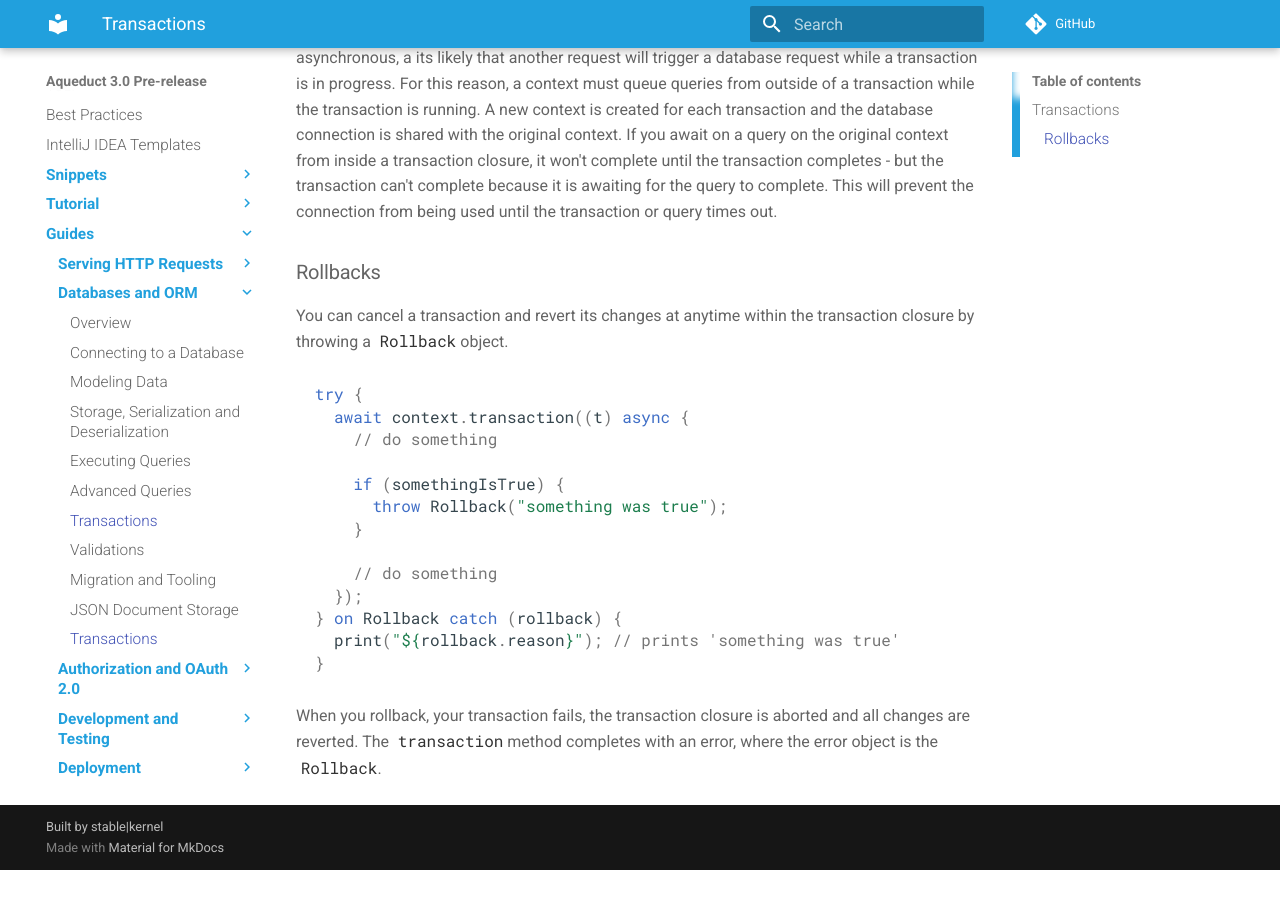
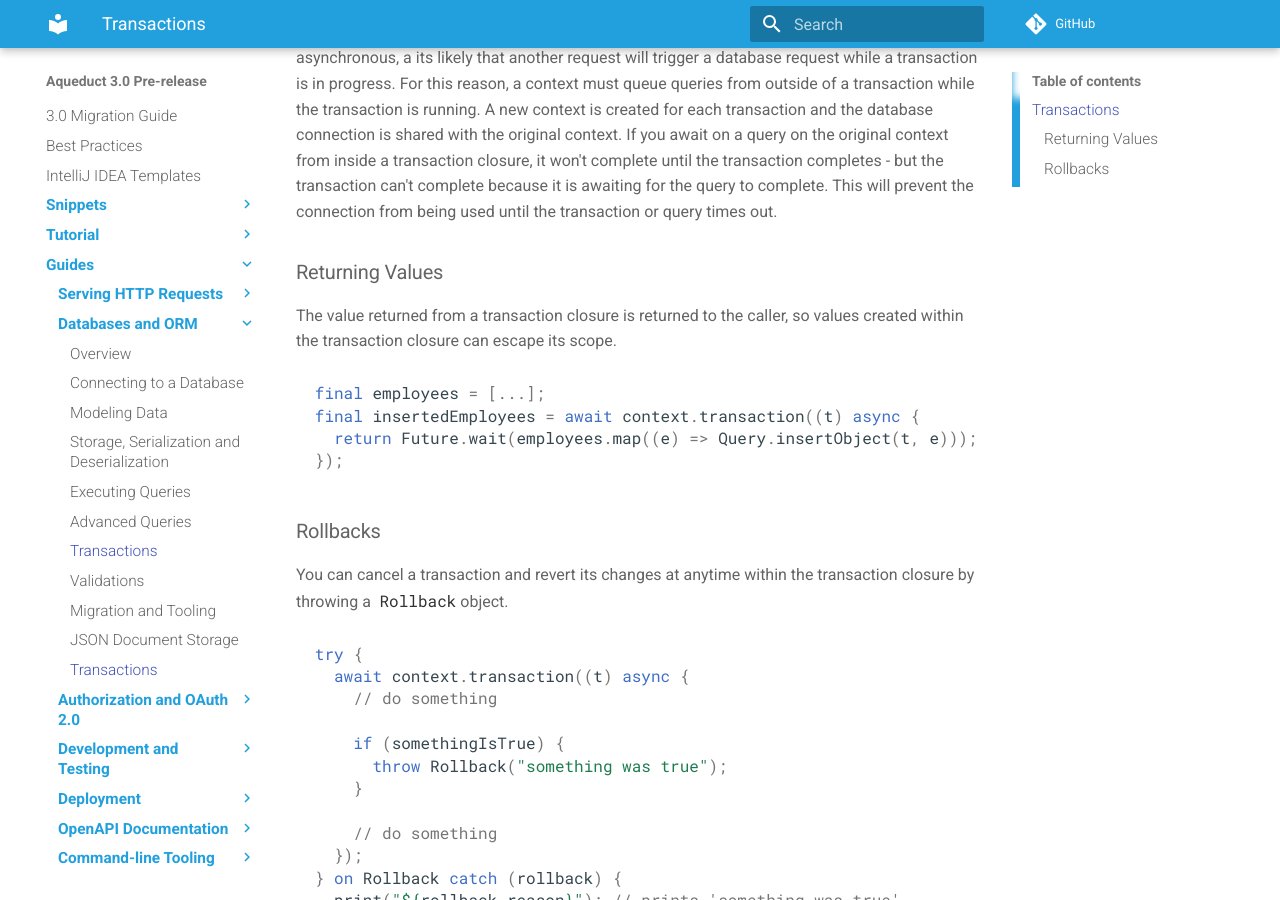
Before and after one commit to stablekernel/aqueduct, an MkDocs documentation site: the page built from source/docs/db/transactions.md, in a window 1280 px wide and 900 px high, scrolled down 1550 px. Built offline with MkDocs 1.6.1 and Material for MkDocs 9.7.7, drawn with Linux system fonts in a browser that asks for light colours; comment, search, counter and statistics services are not loaded; old or Windows-style settings are respelled for this version of MkDocs; before the commit the page ends 2420 px from its top, so only the background shows below that.

Commit message:
update migration guide

````diff
--- a/source/docs/db/transactions.md
+++ b/source/docs/db/transactions.md
@@ -50,6 +50,17 @@
 
   A `ManagedContext` has a single database connection. While a transaction is in progress, any query sent by the same connection becomes part of that transaction. Because Dart is asynchronous, a its likely that another request will trigger a database request while a transaction is in progress. For this reason, a context must queue queries from outside of a transaction while the transaction is running. A new context is created for each transaction and the database connection is shared with the original context. If you await on a query on the original context from inside a transaction closure, it won't complete until the transaction completes - but the transaction can't complete because it is awaiting for the query to complete. This will prevent the connection from being used until the transaction or query times out.
 
+### Returning Values
+
+The value returned from a transaction closure is returned to the caller, so values created within the transaction closure can escape its scope.
+
+```dart
+final employees = [...];
+final insertedEmployees = await context.transaction((t) async {
+  return Future.wait(employees.map((e) => Query.insertObject(t, e)));
+});
+```
+
 ### Rollbacks
 
 You can cancel a transaction and revert its changes at anytime within the transaction closure by throwing a `Rollback` object.
--- a/source/mkdocs.yml
+++ b/source/mkdocs.yml
@@ -14,6 +14,7 @@
 - Core Concepts: 'core_concepts.md'
 - Getting Started: 'getting_started.md'
 - Tour: 'tour.md'
+- 3.0 Migration Guide: 'migration.md'
 - Best Practices: 'best_practices.md'
 - IntelliJ IDEA Templates: 'intellij.md'
 - Snippets:
````
Also changed, not shown: source/docs/getting_started.md (+1 -1 lines), source/docs/migration.md (added, +95 -0 lines), source/docs/testing/clients.md (+1 -1 lines).
